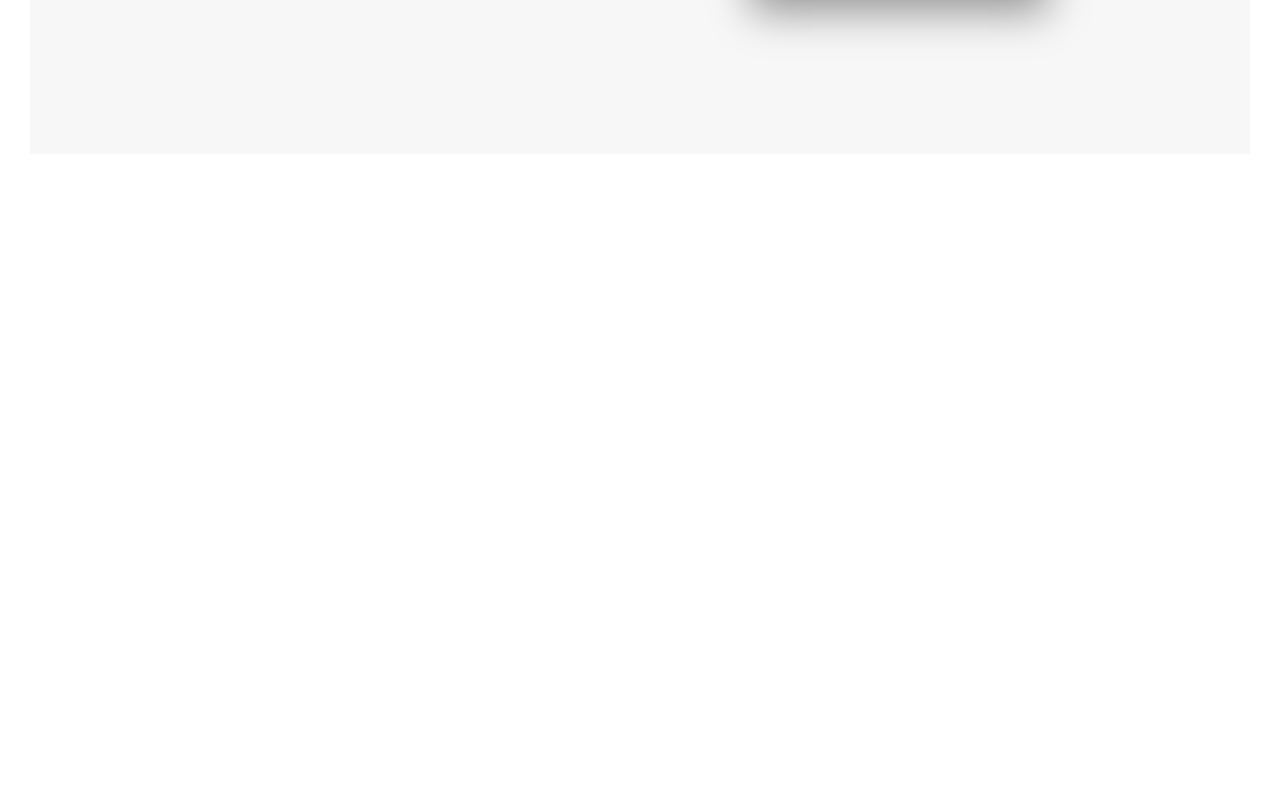
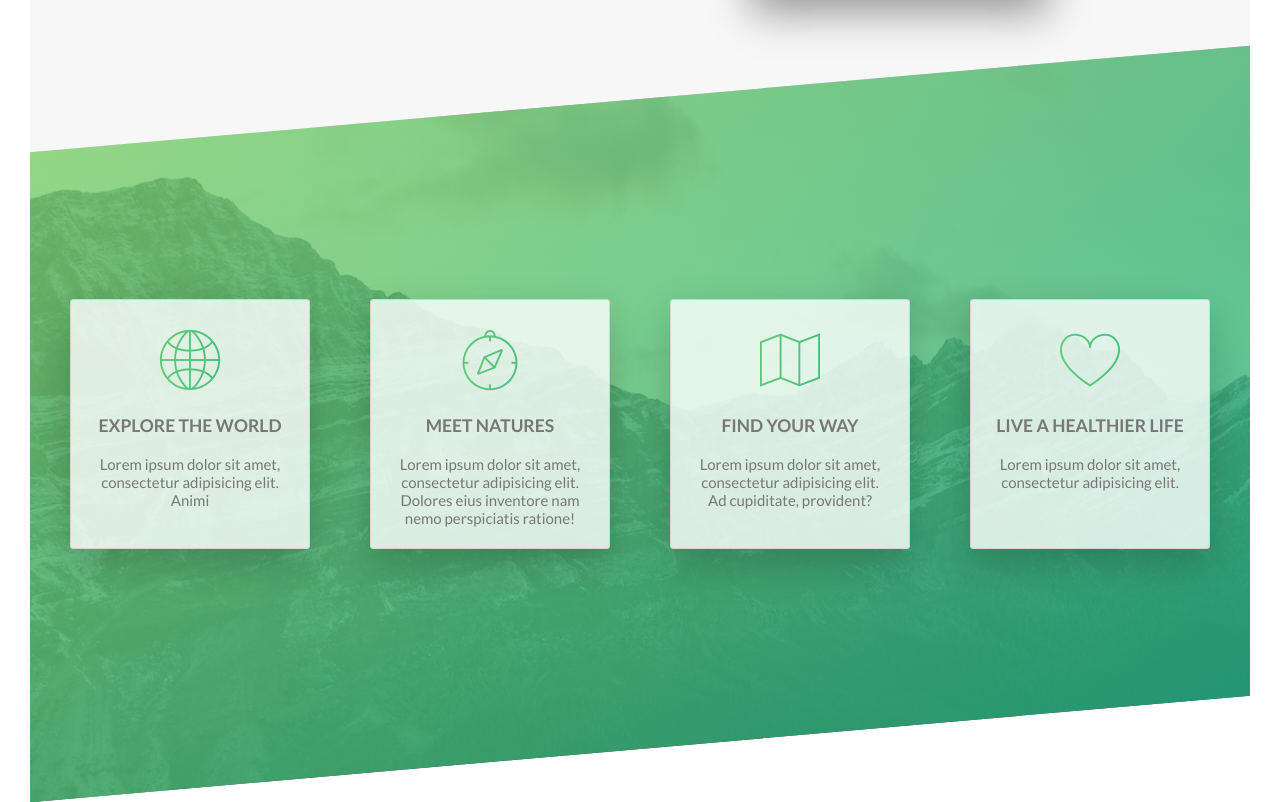
Before and after one commit to du-almeidalima/sass-course, a website: page Section 2-6 Natours Project/index.html in a window 1280 px wide. Shown: the part 1396-2198 px from the top of the page. Before the commit the page ends 1580 px from the top, so only its background shows below. Drawn offline with Linux system fonts and the light colour scheme.

Commit message:
Section 5: Building the Features Section

```diff
--- a/Section 2-6 Natours Project/index.html
+++ b/Section 2-6 Natours Project/index.html
@@ -4,6 +4,7 @@
     <meta charset="UTF-8">
     <meta name="viewport" content="width=device-width, initial-scale=1.0">
     <link href="https://fonts.googleapis.com/css?family=Lato:100,300,400,700,900" rel="stylesheet">
+    <link rel="stylesheet" href="css/vendor/linea/styles.css">
     <link rel="stylesheet" href="css/main.css">
     <link rel="shortcut icon" type="image/png" href="img/favicon.png">
 
@@ -58,6 +59,46 @@
             </div>
         </div>
     </section>
+    <section class="section-features">
+        <div class="row">
+            <!-- Feature Box Components -->
+            <div class="col-1-of-4">
+                <div class="feature-box u-center-text">
+                    <i class="feature-box__icon icon-basic-world"></i>
+                    <h3 class="heading-tertiary u-margin-bottom-2">Explore The World</h3>
+                    <p class="feature-box__description">Lorem ipsum dolor sit amet, consectetur adipisicing elit. Animi
+                    </p>
+                </div>
+            </div>
+            <div class="col-1-of-4">
+                <div class="feature-box u-center-text">
+                    <i class="feature-box__icon icon-basic-compass"></i>
+                    <h3 class="heading-tertiary u-margin-bottom-2">Meet Natures</h3>
+                    <p class="feature-box__description">Lorem ipsum dolor sit amet, consectetur adipisicing elit.
+                        Dolores eius inventore nam nemo
+                        perspiciatis ratione!
+                    </p>
+                </div>
+            </div>
+            <div class="col-1-of-4">
+                <div class="feature-box u-center-text">
+                    <i class="feature-box__icon icon-basic-map"></i>
+                    <h3 class="heading-tertiary u-margin-bottom-2">Find Your Way</h3>
+                    <p class="feature-box__description">Lorem ipsum dolor sit amet, consectetur adipisicing elit. Ad
+                        cupiditate, provident?
+                    </p>
+                </div>
+            </div>
+            <div class="col-1-of-4">
+                <div class="feature-box u-center-text">
+                    <i class="feature-box__icon icon-basic-heart"></i>
+                    <h3 class="heading-tertiary u-margin-bottom-2">Live a Healthier Life</h3>
+                    <p class="feature-box__description">Lorem ipsum dolor sit amet, consectetur adipisicing elit.
+                    </p>
+                </div>
+            </div>
+        </div>
+    </section>
 </main>
 </body>
 </html>
--- a/Section 2-6 Natours Project/sass/abstract/_mixins.scss
+++ b/Section 2-6 Natours Project/sass/abstract/_mixins.scss
@@ -1,3 +1,5 @@
+@use "variables" as vars;
+
 @mixin clearfix {
   &::after {
     content: '';
@@ -5,3 +7,9 @@
     clear: both;
   }
 }
+
+@mixin gradient-background {
+  color: transparent;
+  background-image: linear-gradient(to right, vars.$light-green, vars.$dark-green);
+  -webkit-background-clip: text;
+}
--- a/Section 2-6 Natours Project/sass/abstract/_variables.scss
+++ b/Section 2-6 Natours Project/sass/abstract/_variables.scss
@@ -5,6 +5,7 @@ $dark-green: #28b485;
 
 $gray-light-1: hsl(0, 0%, 97%);
 $black: rgba(0, 0, 0);
+$white: rgba(255, 255, 255);
 
 $font-primary: #FFF;
 $font-primary-dark: #777;
--- a/Section 2-6 Natours Project/sass/base/_typography.scss
+++ b/Section 2-6 Natours Project/sass/base/_typography.scss
@@ -1,4 +1,5 @@
 @use '../abstract/variables' as vars;
+@use "../abstract/mixins" as *;
 
 body {
   font-family: "Lato", sans-serif;
@@ -43,13 +44,11 @@ body {
 
 .heading-secondary {
   display: inline-block;
-  color: transparent;
   font-size: 3.5rem;
   font-weight: 700;
   text-transform: uppercase;
   transition: all 200ms;
-  background-image: linear-gradient(to right, vars.$light-green, vars.$dark-green);
-  -webkit-background-clip: text;
+  @include gradient-background;
 
   &:hover {
     transform: skewY(2deg) skewX(15deg);
--- /dev/null
+++ b/Section 2-6 Natours Project/sass/components/_feature-box.scss
@@ -0,0 +1,31 @@
+@use "../abstract/variables" as vars;
+@use "../abstract/mixins" as *;
+
+.feature-box {
+  padding: 3rem 2rem;
+  height: 25rem;
+  border: 1px solid lightgray;
+  border-radius: 3px;
+  background: rgba(vars.$white, .8);
+  box-shadow:
+    0 1.5rem 4rem rgba(vars.$black, .2);
+  font-size: 1.5rem;
+  transition: transform 100ms ease-out;
+
+  &:hover {
+    transform: translateY(-1.5rem) scale(1.05);
+  }
+
+  &__icon {
+    display: block;
+    font-size: 6rem;
+    margin-bottom: 2rem;
+
+    @include gradient-background;
+
+  }
+
+  &__description {
+    line-height: normal;
+  }
+}
--- a/Section 2-6 Natours Project/sass/components/_index.scss
+++ b/Section 2-6 Natours Project/sass/components/_index.scss
@@ -1,2 +1,3 @@
 @forward "button";
 @forward "composition";
+@forward "feature-box";
--- a/Section 2-6 Natours Project/sass/pages/_home.scss
+++ b/Section 2-6 Natours Project/sass/pages/_home.scss
@@ -6,3 +6,21 @@
   // Heading 90vh - 75vh
   margin-top: -15vh;
 }
+
+.section-features {
+  $skew-amount: 5deg;
+
+  padding: 20rem 0;
+  margin-top: -5.5rem;
+  background-image: linear-gradient(
+                  to right bottom,
+                  rgba(vars.$light-green, 0.8),
+                  rgba(vars.$dark-green, 0.8)
+  ),
+  url('../img/nat-4.jpg');
+  transform: skewY(-$skew-amount);
+
+  & > * {
+    transform: skewY($skew-amount);
+  }
+}
```
Also changed, not shown: Section 2-6 Natours Project/css/main.css, Section 2-6 Natours Project/css/vendor/linea/fonts/linea-basic-10.ttf (added), Section 2-6 Natours Project/css/vendor/linea/fonts/linea-basic-10.woff (added), Section 2-6 Natours Project/css/vendor/linea/styles.css (added), 3 other files.
